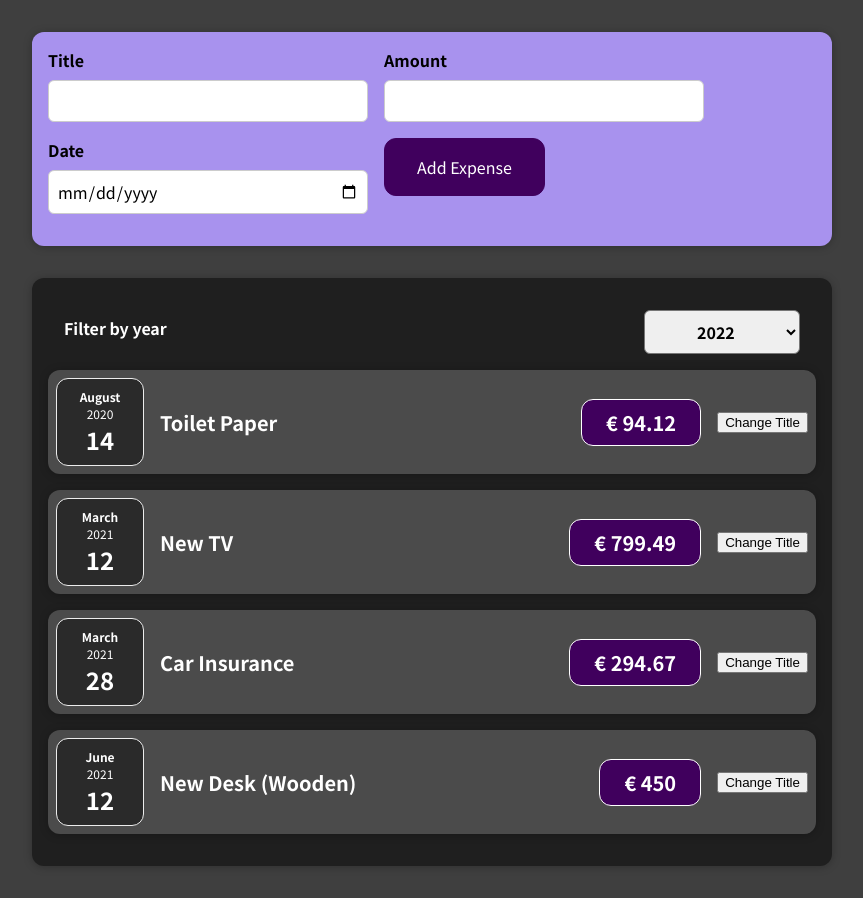
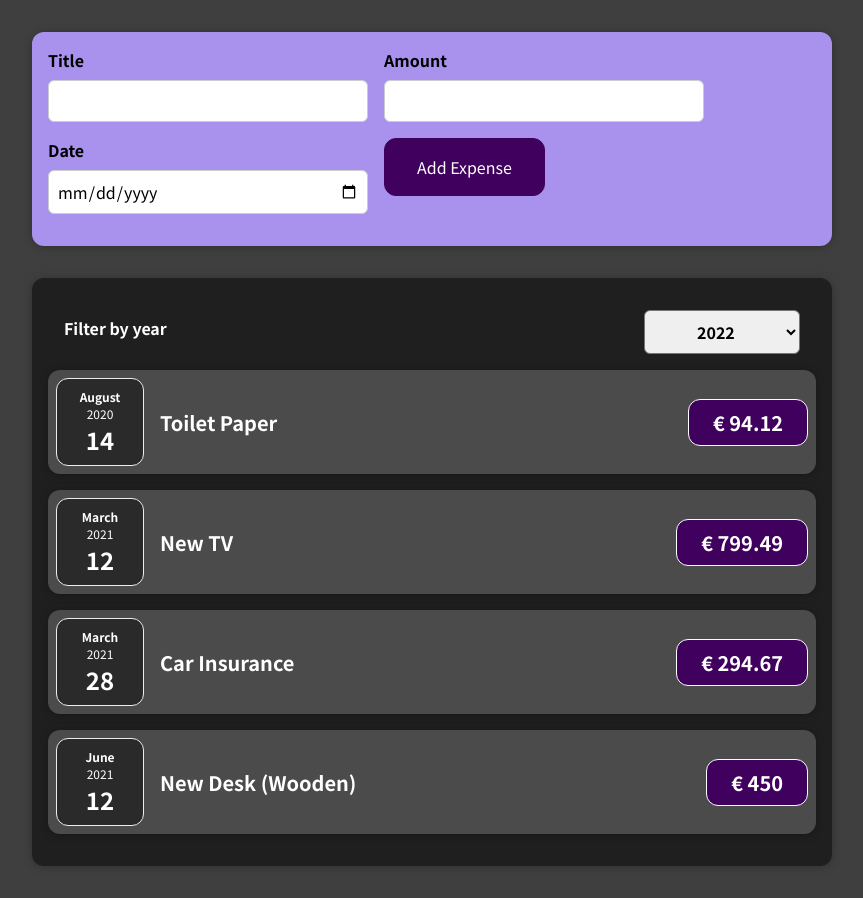
Before and after one commit to StefanoPisano/react-expenses-tracker, a React (Create React App) app: page / in a window 1280 px wide. Shown: the whole page, without its empty margins (208-1071 px from the left). Built offline with nearby package versions, Linux system fonts and the light colour scheme.

Commit message:
fix(ExpenseFilter): remove change title button

```diff
--- a/src/components/Expenses/ExpenseItem.js
+++ b/src/components/Expenses/ExpenseItem.js
@@ -2,22 +2,14 @@ import './ExpenseItem.css'
 import './ExpenseDate';
 import Card from "../UI/Card";
 import ExpenseDate from "./ExpenseDate";
-import {useState} from "react";
 
 function ExpenseItem({date, title, amount}) {
-	const [titleToDisplay, setTitle] = useState(title);
-
-	function clickHandler() {
-		setTitle("updated!")
-	}
-
 	return (
 		<Card className="expense-item">
 			<ExpenseDate date={date}/>
 			<div className="expense-item__description">
-				<h2>{titleToDisplay}</h2>
+				<h2>{title}</h2>
 				<div className="expense-item__price">€ {amount}</div>
-				<button onClick={clickHandler}>Change Title</button>
 			</div>
 		</Card>
 	)
```
